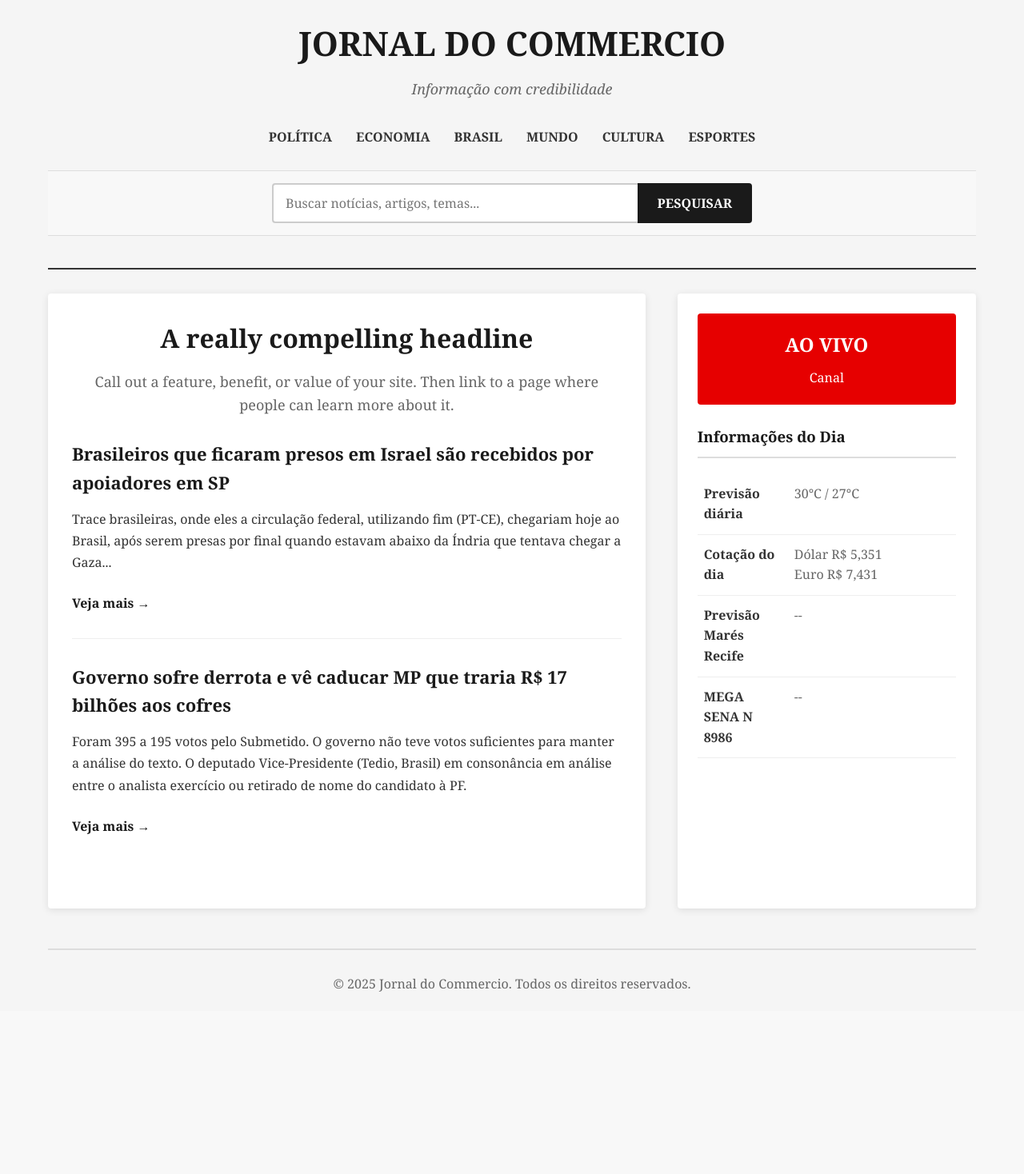
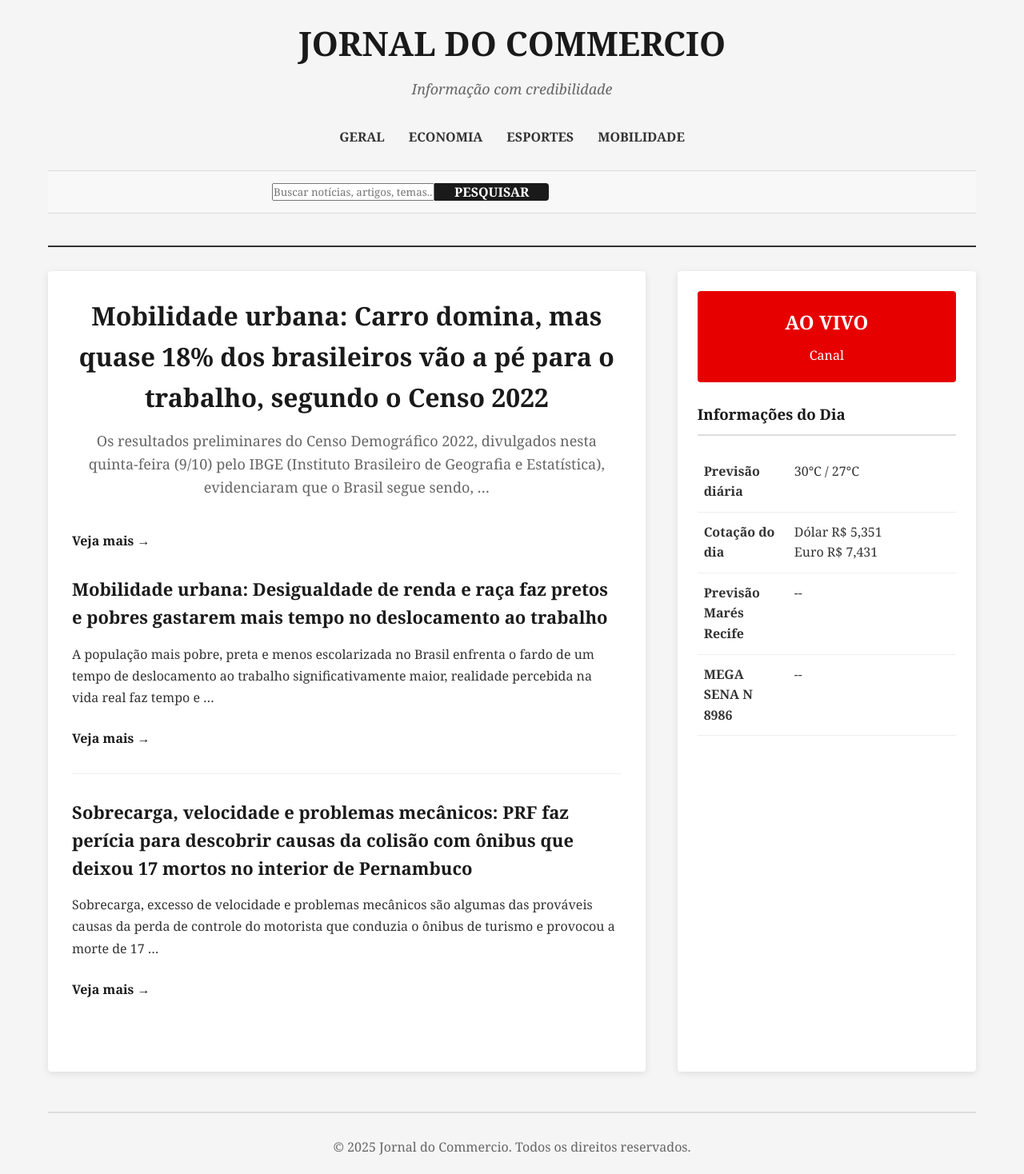
Before and after one commit to ArthurOliveiraFurieri/jornalDoCommercio-Projetos2, a Django app: page / in a window 1280 px wide. Shown: the whole page at 80% size. Before the commit the page ends 1240 px from the top, so only its background shows below. Run offline with Django 5.2, Linux system fonts and the light colour scheme; data comes from the database, SQL or seed files in the repository.

Commit message:
criação das noticias e linkando elas com o html

```diff
--- a/jornal_app/models.py
+++ b/jornal_app/models.py
@@ -38,10 +38,10 @@ class Noticia(models.Model):
         verbose_name="Categoria"
     )
 
-    exclusiva = models.BooleanField(
+    destaque = models.BooleanField(
         default=False,
-        verbose_name="Conteúdo Exclusivo",
-        help_text="Marque se esta notícia é apenas para assinantes."
+        verbose_name="Notícia em Destaque",
+        help_text="Marque para que esta notícia apareça na seção de destaques da homepage."
     )
 
     class Meta:
--- /dev/null
+++ b/jornal_app/templates/jornal_app/base.html
@@ -0,0 +1,44 @@
+{% load static %}
+
+<!DOCTYPE html>
+<html lang="pt-br">
+<head>
+    <meta charset="UTF-8">
+    <meta name="viewport" content="width=device-width, initial-scale=1.0">
+
+    <title>{% block title %}Jornal do Commercio{% endblock %}</title>
+
+    <link rel="stylesheet" href="{% static 'css/home.css' %}">
+
+    </head>
+<body>
+    <header class="header">
+        <div class="newspaper-title">JORNAL DO COMMERCIO</div>
+        <div class="tagline">Informação com credibilidade</div>
+
+        <nav class="nav-menu">
+            {% for categoria in categorias %}
+                <a href="{% url 'jornal_app:noticias_por_categoria' pk=categoria.pk %}">{{ categoria.nome|upper }}</a>
+            {% endfor %}
+            </nav>
+
+        <div class="search-section">
+            <form class="search-container" id="search-form"
+                  action="{% url 'jornal_app:noticia_search' %}" method="GET">
+                <input type="text" class.="search-input" placeholder="Buscar notícias, artigos, temas..."
+                       id="search-input" name="q">
+                <button type="submit" class="search-button">PESQUISAR</button>
+            </form>
+        </div>
+    </header>
+
+    {% block content %}
+    {% endblock %}
+
+    <footer>
+        <p>&copy; 2025 Jornal do Commercio. Todos os direitos reservados.</p>
+    </footer>
+
+    <script src="{% static 'js/home.js' %}"></script>
+</body>
+</html>
--- a/jornal_app/templates/jornal_app/home.html
+++ b/jornal_app/templates/jornal_app/home.html
@@ -1,101 +1,63 @@
-{% load static %}
+{% extends "jornal_app/base.html" %}
 
-<!DOCTYPE html>
-<html lang="pt-br">
-<head>
-    <meta charset="UTF-8">
-    <meta name="viewport" content="width=device-width, initial-scale=1.0">
-    <title>Jornal do Commercio</title>
-    <link rel="stylesheet" href="{% static 'css/home.css' %}">
+{% block content %}
 
-</head>
-<body>
-    <!-- Header -->
-    <header class="header">
-        <div class="newspaper-title">JORNAL DO COMMERCIO</div>
-        <div class="tagline">Informação com credibilidade</div>
+    <div class="main-content">
+        <div class="content-left">
 
-        <!-- Navegação -->
-        <nav class="nav-menu">
-            <a href="#">POLÍTICA</a>
-            <a href="#">ECONOMIA</a>
-            <a href="#">BRASIL</a>
-            <a href="#">MUNDO</a>
-            <a href="#">CULTURA</a>
-            <a href="#">ESPORTES</a>
-        </nav>
+            {% with destaque_principal=destaques.0 %}
+                {% if destaque_principal %}
+                <div class="headline-section">
+                    <h1 class="main-headline">{{ destaque_principal.titulo }}</h1>
+                    <p class="headline-description">{{ destaque_principal.conteudo|truncatewords:25|linebreaksbr }}</p>
+                    <a href="{% url 'jornal_app:noticia_detail' pk=destaque_principal.pk %}" class="read-more">Veja mais →</a>
+                </div>
+                {% else %}
+                <div class="headline-section">
+                    <h1 class="main-headline">Bem-vindo ao Jornal do Commercio</h1>
+                    <p class="headline-description">Nossos editores estão preparando o conteúdo. Volte em breve!</p>
+                </div>
+                {% endif %}
+            {% endwith %}
 
-        <!-- BARRA DE PESQUISA -->
-        <div class="search-section">
-            <form class="search-container" id="search-form">
-                <input type="text" class="search-input" placeholder="Buscar notícias, artigos, temas..." id="search-input">
-                <button type="submit" class="search-button">PESQUISAR</button>
-            </form>
-        </div>
-    </header>
+            {% for noticia in destaques|slice:"1:3" %}
+            <div class="article">
+                <h2>{{ noticia.titulo }}</h2>
+                <p>{{ noticia.conteudo|truncatewords:30|linebreaksbr }}</p>
+                <a href="{% url 'jornal_app:noticia_detail' pk=noticia.pk %}" class="read-more">Veja mais →</a>
+            </div>
+            {% endfor %}
 
-    <!-- Conteudo Principal -->
-    <div class="main-content">
-        <!-- Conteúdo Principal -->
-        <div class="content-left">
-            <!-- Manchete Principal -->
-            <div class="headline-section">
-                <h1 class="main-headline">A really compelling headline</h1>
-                <p class="headline-description">Call out a feature, benefit, or value of your site. Then link to a page where people can learn more about it.</p>
-            </div>
-
-            <!-- Artigos -->
-            <div class="article">
-                <h2>Brasileiros que ficaram presos em Israel são recebidos por apoiadores em SP</h2>
-                <p>Trace brasileiras, onde eles a circulação federal, utilizando fim (PT-CE), chegariam hoje ao Brasil, após serem presas por final quando estavam abaixo da Índria que tentava chegar a Gaza...</p>
-                <a href="#" class="read-more">Veja mais →</a>
-            </div>
-
-            <div class="article">
-                <h2>Governo sofre derrota e vê caducar MP que traria R$ 17 bilhões aos cofres</h2>
-                <p>Foram 395 a 195 votos pelo Submetido. O governo não teve votos suficientes para manter a análise do texto. O deputado Vice-Presidente (Tedio, Brasil) em consonância em análise entre o analista exercício ou retirado de nome do candidato à PF.</p>
-                <a href="#" class="read-more">Veja mais →</a>
-            </div>
         </div>
 
-        <!-- Sidebar -->
         <div class="sidebar">
-            <!-- Seção AO VIVO -->
             <div class="live-section">
                 <h2>AO VIVO</h2>
                 <p>Canal</p>
             </div>
 
-            <!-- Informações do Dia -->
             <div class="info-section">
                 <h3>Informações do Dia</h3>
                 <table class="info-table">
                     <tr>
                         <td class="info-label">Previsão diária</td>
-                        <td class="info-value">30°C / 27°C</td>
+                        <td class.="info-value">{{ informacoes_dia.temperatura_max }} / {{ informacoes_dia.temperatura_min }}</td>
                     </tr>
                     <tr>
                         <td class="info-label">Cotação do dia</td>
-                        <td class="info-value">Dólar R$ 5,351<br>Euro R$ 7,431</td>
+                        <td class.="info-value">Dólar {{ informacoes_dia.dolar }}<br>Euro {{ informacoes_dia.euro }}</td>
                     </tr>
                     <tr>
                         <td class="info-label">Previsão Marés Recife</td>
-                        <td class="info-value">--</td>
+                        <td class.="info-value">--</td>
                     </tr>
                     <tr>
                         <td class="info-label">MEGA SENA N 8986</td>
-                        <td class="info-value">--</td>
+                        <td class.="info-value">--</td>
                     </tr>
                 </table>
             </div>
         </div>
     </div>
 
-    <!-- Footer -->
-    <footer>
-        <p>&copy; 2025 Jornal do Commercio. Todos os direitos reservados.</p>
-    </footer>
-
-    <script src="{% static 'js/home.js' %}"></script>
-</body>
-</html>
+{% endblock %}
--- a/jornal_app/urls.py
+++ b/jornal_app/urls.py
@@ -1,18 +1,25 @@
 from django.urls import path
 from .views import (
-    HomeView,  # ← ADICIONE ESTA LINHA
+    HomeView,
+    noticia_search,
     CategoriaListView,
     CategoriaCreateView,
     CategoriaDeleteView,
     NoticiasPorCategoriaView,
+
+    NoticiaDetailView,
 )
 
 urlpatterns = [
     # --- URL DA HOME ---
-    path('', HomeView.as_view(), name='home'),  # ← ADICIONE ESTA LINHA
+    path('', HomeView.as_view(), name='home'),
 
     # URLs para o leitor
     path('categorias/<int:pk>/', NoticiasPorCategoriaView.as_view(), name='noticias_por_categoria'),
+    path('noticia/<int:pk>/', NoticiaDetailView.as_view(), name='noticia_detail'),
+
+    # URL da Busca (NOVA)
+    path('busca/', noticia_search, name='noticia_search'),
 
     # URLs para o painel do editor
     path('editor/categorias/', CategoriaListView.as_view(), name='categoria_list'),
--- a/jornal_app/views.py
+++ b/jornal_app/views.py
@@ -4,64 +4,38 @@ from django.views.generic import ListView, CreateView, DeleteView, DetailView, T
 from django.contrib import messages
 from django.db.models.deletion import ProtectedError
 from django.db.models import Q
-
 from .models import Categoria, Noticia
 from .forms import CategoriaForm
-from .models import Categoria
 
-# --- VIEWS PARA O LEITOR ---
 
-from django.shortcuts import render
-from django.views.generic import TemplateView
-from .models import Categoria  # ← ADICIONE ESTA IMPORTACAÇÃO
+class NoticiaDetailView(DetailView):
+    """
+    Exibe uma notícia completa.
+    """
+    model = Noticia
+    template_name = 'jornal_app/noticia_detail.html'
+    context_object_name = 'noticia'
+
+    def dispatch(self, request, *args, **kwargs):
+        return super().dispatch(request, *args, **kwargs)
 
 class HomeView(TemplateView):
     """
-    Página inicial do jornal - para leitores
+    Página inicial do jornal
     """
     template_name = 'jornal_app/home.html'
 
     def get_context_data(self, **kwargs):
         context = super().get_context_data(**kwargs)
 
-        # Dados para a página inicial
-        context['destaques'] = [
-            {
-                'titulo': 'Brasileiros que ficaram presos em Israel são recebidos por apoiadores em SP',
-                'resumo': 'Traca brasileiras, onde eles a circulação federal, utilizando fim (PT-CE), chegariam hoje ao Brasil...',
-                'categoria': 'INTERNACIONAL'
-            },
-            {
-                'titulo': 'Governo sofre derrota e vê caducar MP que traria R$ 17 bilhões aos cofres',
-                'resumo': 'Foram 325 a 195 votos pelo Submetido. O governo não teve votos suficientes...',
-                'categoria': 'POLÍTICA'
-            },
-            {
-                'titulo': 'Maior desafio na transição energética no Brasil é substituir diesel, diz diretor da AMP',
-                'resumo': 'O diretor da Agência Nacional do Perdoso, Olá-Natural e Biocombustíveis...',
-                'categoria': 'ECONOMIA'
-            }
-        ]
+        context['destaques'] = Noticia.objects.filter(destaque=True).order_by('-data_publicacao')[:3]
 
-        context['artigos_recentes'] = [
-            {
-                'titulo': 'Justiça Federal autoriza edital de Medicina da UFFE para assentados da reforma agrária',
-                'categoria': 'POLÍTICA'
-            },
-            {
-                'titulo': 'Lucro Real x Lucro Presumidor migrar de regime pode gerar economia milionária',
-                'categoria': 'ECONOMIA'
-            },
-            {
-                'titulo': 'Governo cria comitê de enfrentamento da crise do metanol',
-                'categoria': 'BRASIL'
-            }
-        ]
+        context['artigos_recentes'] = Noticia.objects.filter(destaque=False).order_by('-data_publicacao')[:3]
 
-        # Categorias para o menu de navegação
-        context['categorias'] = Categoria.objects.all()  # ← AGORA VAI FUNCIONAR
+        context['categorias'] = Categoria.objects.all()
 
-        # Dados mockados (substitua por dados reais quando tiver)
+        # 4. Informações do Dia (Mantemos estático por enquanto)
+        #    No futuro, isso pode vir de uma API de clima/finanças.
         context['informacoes_dia'] = {
             'temperatura_max': '30°C',
             'temperatura_min': '27°C',
@@ -69,23 +43,8 @@ class HomeView(TemplateView):
             'euro': 'R$ 7,431'
         }
 
-        return context  # ← CORRIGIDO (tinha texto extra)
+        return context
 
-class NoticiaDetailView(DetailView):
-    """
-    Detalhes de uma notícia específica
-    """
-    model = Noticia
-    template_name = 'jornal_app/noticia_detail.html'
-    context_object_name = 'noticia'
-
-    def get_context_data(self, **kwargs):
-        context = super().get_context_data(**kwargs)
-        # Notícias relacionadas (da mesma categoria)
-        context['noticias_relacionadas'] = Noticia.objects.filter(
-            categoria=self.object.categoria
-        ).exclude(pk=self.object.pk).order_by('-data_publicacao')[:4]
-        return context
 
 class NoticiasPorCategoriaView(ListView):
     """
```
Also changed, not shown: jornal_app/admin.py (+10 -2 lines), jornal_app/templates/jornal_app/artigo.html (added, +21 -0 lines), jornal_app/templates/jornal_app/noticia_categoria.html (added, +25 -0 lines), jornal_app/templates/jornal_app/pesquisa.html (added, +30 -0 lines), db.sqlite3, jornal_app/migrations/0005_remove_noticia_exclusiva_noticia_destaque.py (added).
